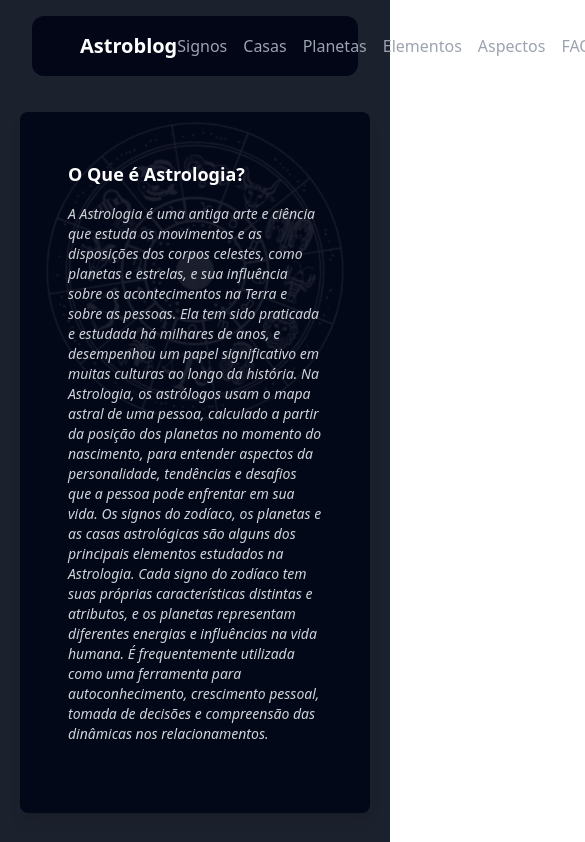
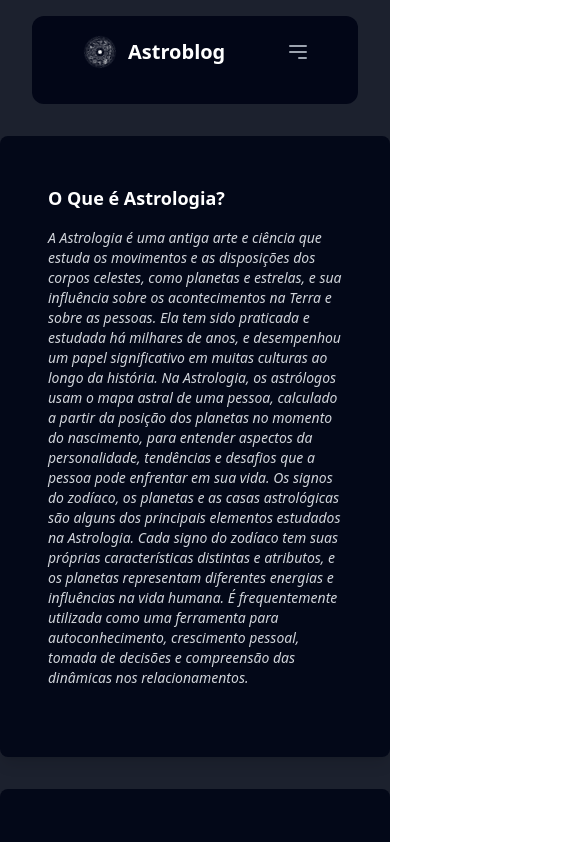
Before and after one commit to hudsonflima/astroblog, a Next.js app: page / in a window 390 px wide. Shown: the top 842 px of the page, 585 px wide, since content can reach past the window. Built offline with nearby package versions, Linux system fonts and the light colour scheme.

Commit message:
Responsividade

```diff
--- a/components/Artigo02.js
+++ b/components/Artigo02.js
@@ -1,7 +1,7 @@
 // components/ArticleCard.js
 const ArticleCard02 = () => {
   return (
-    <div className="bg-slate-950/90 transition-all rounded-lg shadow-lg  p-12 pb-[69px] w-full md:w-1/2">
+    <div className="bg-slate-950/90 transition-all rounded-lg shadow-lg p-12 pb-[69px] w-full md:w-1/2">
       <h2 className="text-lg text-white font-bold mb-4">O Papel do Astrólogo na Sociedade</h2>
       <div className="text-gray-300 text-sm italic">
         O astrólogo desempenha um papel único e significativo na sociedade contemporânea. Enquanto algumas pessoas podem considerar a Astrologia como uma prática antiquada ou supersticiosa, o papel do astrólogo vai muito além disso.
--- a/components/AstroImage.js
+++ b/components/AstroImage.js
@@ -5,7 +5,7 @@ const AstroImage = () => {
   return (
     <div className="astro-image-container">
       <div className="rounded-optimal overflow-hidden opacity-100">
-        <Image src="/astro.png" alt="Astrology" width={500} height={500} />
+        <Image src="/astro.png" alt="" width={40} height={40} />
       </div>
     </div>
   );
--- a/components/GridSignos.js
+++ b/components/GridSignos.js
@@ -8,7 +8,7 @@ const signos = [
 
 const GridSignos = () => {
   return (
-    <div className="">
+    <div className="md:justify-center md:items-center">
       <div className="grid lg:grid-cols-6 md:grid-cols-4 sm:grid-cols-2 gap-10 px-12 py-8">
         {signos.map((signo, index) => (
           <Link key={index} href={`/signos/${signo}`}>
--- a/components/Header.js
+++ b/components/Header.js
@@ -1,49 +1,120 @@
 // components/Header.js
+import { useState } from 'react';
 import Link from 'next/link';
+import AstroImage from './AstroImage'; // Importe o componente AstroImage
 
 const Header = () => {
+  const [isOpen, setIsOpen] = useState(false);
+
+  const toggleMenu = () => {
+    setIsOpen(!isOpen);
+  };
+
   return (
-    <div className='pt-4'>
+    <div className="pt-4">
       <header className="bg-slate-950 text-white py-4 mx-8 px-8 rounded-xl">
         <div className="container mx-auto flex justify-between items-center px-4">
-          <Link href="/">
-            <div className="text-xl font-bold">Astroblog</div>
-          </Link>
-          <nav>
+          <div className="flex items-center"> {/* Adicione o componente AstroImage aqui */}
+            <AstroImage /> {/* Componente AstroImage */}
+            <Link href="/">
+              <div className="text-xl font-bold ml-2">Astroblog</div>
+            </Link>
+          </div>
+          <nav className="md:flex hidden">
             <ul className="flex space-x-4">
               <li>
                 <Link href="/signos">
-                  <div className='text-gray-400 hover:text-gray-100 transition-colors'>Signos</div>
+                  <div className="text-gray-400 hover:text-gray-100 transition-colors">Signos</div>
                 </Link>
               </li>
               <li>
                 <Link href="/casas">
-                  <div className='text-gray-400 hover:text-gray-100 transition-colors' >Casas</div>
+                  <div className="text-gray-400 hover:text-gray-100 transition-colors">Casas</div>
                 </Link>
               </li>
               <li>
                 <Link href="/planetas">
-                  <div className='text-gray-400 hover:text-gray-100 transition-colors' >Planetas</div>
+                  <div className="text-gray-400 hover:text-gray-100 transition-colors">Planetas</div>
                 </Link>
               </li>
               <li>
                 <Link href="/elementos">
-                  <div className='text-gray-400 hover:text-gray-100 transition-colors' >Elementos</div>
+                  <div className="text-gray-400 hover:text-gray-100 transition-colors">Elementos</div>
                 </Link>
               </li>
               <li>
                 <Link href="/aspectos">
-                  <div className='text-gray-400 hover:text-gray-100 transition-colors' >Aspectos</div>
+                  <div className="text-gray-400 hover:text-gray-100 transition-colors">Aspectos</div>
                 </Link>
               </li>
               <li>
                 <Link href="/faq">
-                  <div className='text-gray-400 hover:text-gray-100 transition-colors' >FAQ</div>
+                  <div className="text-gray-400 hover:text-gray-100 transition-colors">FAQ</div>
                 </Link>
               </li>
             </ul>
           </nav>
+          <button className="md:hidden" onClick={toggleMenu}>
+            <svg
+              className="w-6 h-6 text-gray-400 hover:text-gray-100 transition-colors"
+              fill="none"
+              stroke="currentColor"
+              viewBox="0 0 24 24"
+              xmlns="http://www.w3.org/2000/svg"
+            >
+              {isOpen ? (
+                <path
+                  strokeLinecap="round"
+                  strokeLinejoin="round"
+                  strokeWidth="2"
+                  d="M6 18L18 6M6 6l12 12"
+                />
+              ) : (
+                <path
+                  strokeLinecap="round"
+                  strokeLinejoin="round"
+                  strokeWidth="2"
+                  d="M4 6h16M4 12h16m-7 6h7"
+                />
+              )}
+            </svg>
+          </button>
         </div>
+        {/* Mobile Menu */}
+        <nav className={`md:hidden mt-4 transition-all duration-700 ${isOpen ? 'max-h-screen' : 'max-h-0 overflow-hidden'}`}>
+          <ul className="flex flex-col space-y-4">
+            <li>
+              <Link href="/signos">
+                <div className="text-gray-400 hover:text-gray-100 transition-colors">Signos</div>
+              </Link>
+            </li>
+            <li>
+              <Link href="/casas">
+                <div className="text-gray-400 hover:text-gray-100 transition-colors">Casas</div>
+              </Link>
+            </li>
+            <li>
+              <Link href="/planetas">
+                <div className="text-gray-400 hover:text-gray-100 transition-colors">Planetas</div>
+              </Link>
+            </li>
+            <li>
+              <Link href="/elementos">
+                <div className="text-gray-400 hover:text-gray-100 transition-colors">Elementos</div>
+              </Link>
+            </li>
+            <li>
+              <Link href="/aspectos">
+                <div className="text-gray-400 hover:text-gray-100 transition-colors">Aspectos</div>
+              </Link>
+            </li>
+            <li>
+              <Link href="/faq">
+                <div className="text-gray-400 hover:text-gray-100 transition-colors">FAQ</div>
+              </Link>
+            </li>
+          </ul>
+        </nav>
       </header>
     </div>
   );
--- a/pages/_app.js
+++ b/pages/_app.js
@@ -1,36 +1,11 @@
 // pages/_app.js
-
-import { useEffect, useState } from 'react';
-import { useRouter } from 'next/router';
 import '../styles/globals.css';
 import '../styles/icons.css';
 
 function MyApp({ Component, pageProps }) {
-  const router = useRouter();
-  const [isTransitioning, setIsTransitioning] = useState(false);
-
-  useEffect(() => {
-    const handleStart = () => {
-      setIsTransitioning(true);
-    };
-
-    const handleComplete = () => {
-      setIsTransitioning(false);
-    };
-
-    router.events.on('routeChangeStart', handleStart);
-    router.events.on('routeChangeComplete', handleComplete);
-    router.events.on('routeChangeError', handleComplete);
-
-    return () => {
-      router.events.off('routeChangeStart', handleStart);
-      router.events.off('routeChangeComplete', handleComplete);
-      router.events.off('routeChangeError', handleComplete);
-    };
-  }, [router]);
 
   return (
-    <div className={isTransitioning ? 'page-transitioning star' : ''}>
+    <div className='flex flex-col'>
       <Component {...pageProps} />
     </div>
   );
--- a/pages/index.js
+++ b/pages/index.js
@@ -2,33 +2,31 @@
 import Head from 'next/head';
 import Header from '../components/Header';
 import Footer from '../components/Footer';
-import AstroImage from '../components/AstroImage'; // Importe o componente AstroImage
-import Artigo01 from '../components/Artigo01'; // Componente para os artigos
-import Artigo02 from '../components/Artigo02'; // Componente para os artigos
-import Artigo03 from '../components/Artigo03'; // Componente para os artigos
-
+import Artigo01 from '../components/Artigo01';
+import Artigo02 from '../components/Artigo02';
+import Artigo03 from '../components/Artigo03';
 
 const Home = () => {
   return (
-    <div className='bg-[#1c212e]'>
+    <>
       <Head>
+        <meta name="viewport" content="width=device-width, initial-scale=1.0" />
         <title>Home - Astroblog</title>
       </Head>
-      <Header />
-      <div className="relative min-h-screen">
-        <AstroImage />
-        <div className="absolute inset-1 justify-center items-center ">
-          <div className="container mx-auto px-4 py-8 flex flex-col md:flex-row justify-center items-start space-y-8 md:space-y-0 md:space-x-8">
-            <Artigo01 />
-            <Artigo02 />
+      <div className="bg-[#1c212e]">
+        <Header />
+        <div className="container items-center justify-center mx-auto gap-8 pt-8">
+          <div className="flex flex-col md:flex-row md:gap-8 gap-8">
+            <Artigo01 className="md:flex-1" /> {/* Adicione a classe pb-8 pt-8 para espaçamento inferior em dispositivos móveis */}
+            <Artigo02 className="md:flex-1" /> {/* Se md:flex-1 não for necessário, pode ser omitido */}
           </div>
-          <div className="container mx-auto px-4 flex flex-col md:flex-row justify-center items-start space-y-8 md:space-y-0 md:space-x-8">
-            <Artigo03 />
+          <div className="flex flex-col md:flex-row md:gap-8 items-center gap-8 justify-center pt-8 pb-8"> {/* Ajuste a classe conforme necessário */}
+            <Artigo03 className="md:flex-1" /> {/* Se md:flex-1 não for necessário, pode ser omitido */}
           </div>
         </div>
+        <Footer />
       </div>
-      <Footer />
-    </div>
+    </>
   );
 };
 
--- a/styles/globals.css
+++ b/styles/globals.css
@@ -15,7 +15,7 @@
   /* Isso cria o efeito de círculo */
   overflow: hidden;
   /* Isso garante que a imagem não ultrapasse os limites do círculo */
-  animation: rotate 100s linear infinite;
+  animation: rotate 20s linear infinite;
 }
 
 /* Defina a animação de rotação */
--- a/tailwind.config.js
+++ b/tailwind.config.js
@@ -10,6 +10,17 @@ module.exports = {
   ],
   theme: {
     extend: {},
+    theme: {
+      screens: {
+        xs: '260px',
+        sm: '480px',
+        md: '768px',
+        lg: '976px',
+        xl: '1440px',
+        '2xl': '1536px',
+        '3xl': '1920px',
+      }
+    }
   },
   plugins: [],
 }
```
Also changed, not shown: 1 other file (tests, documents, lock files or other folders).
